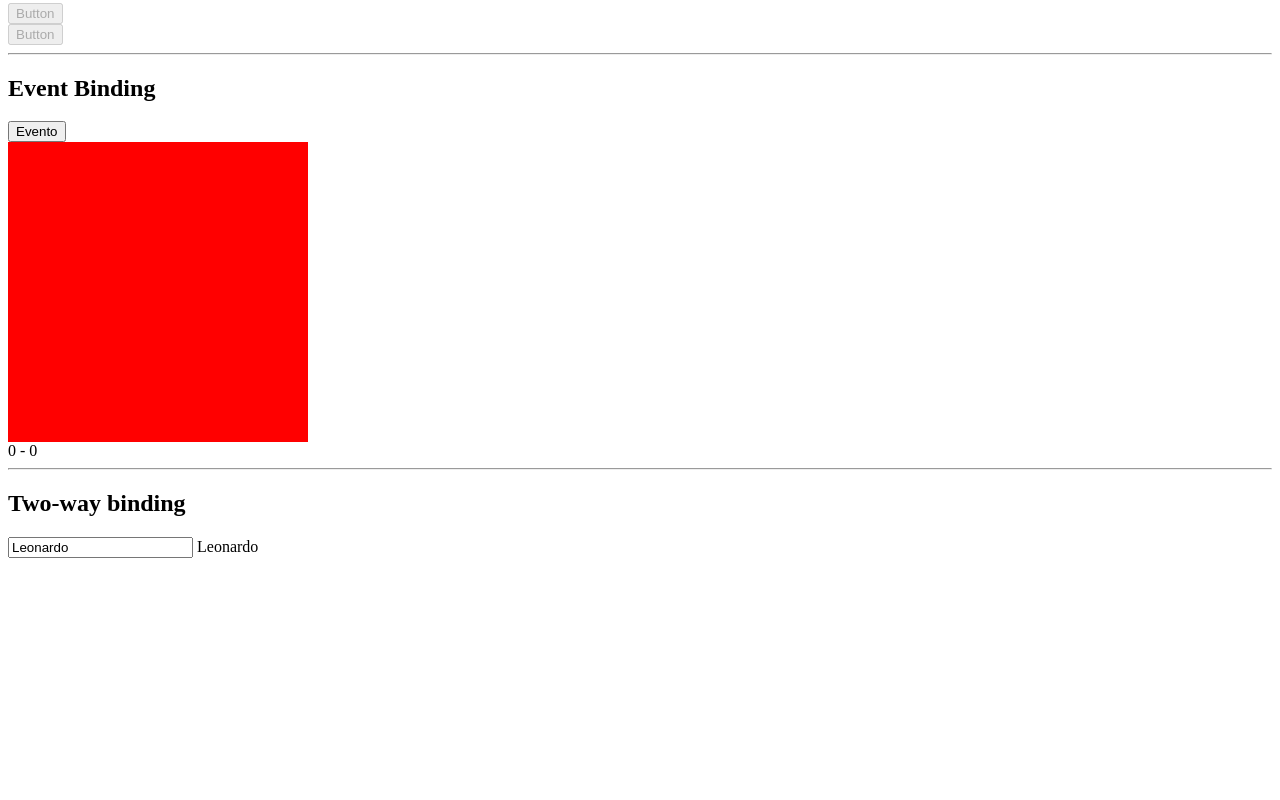
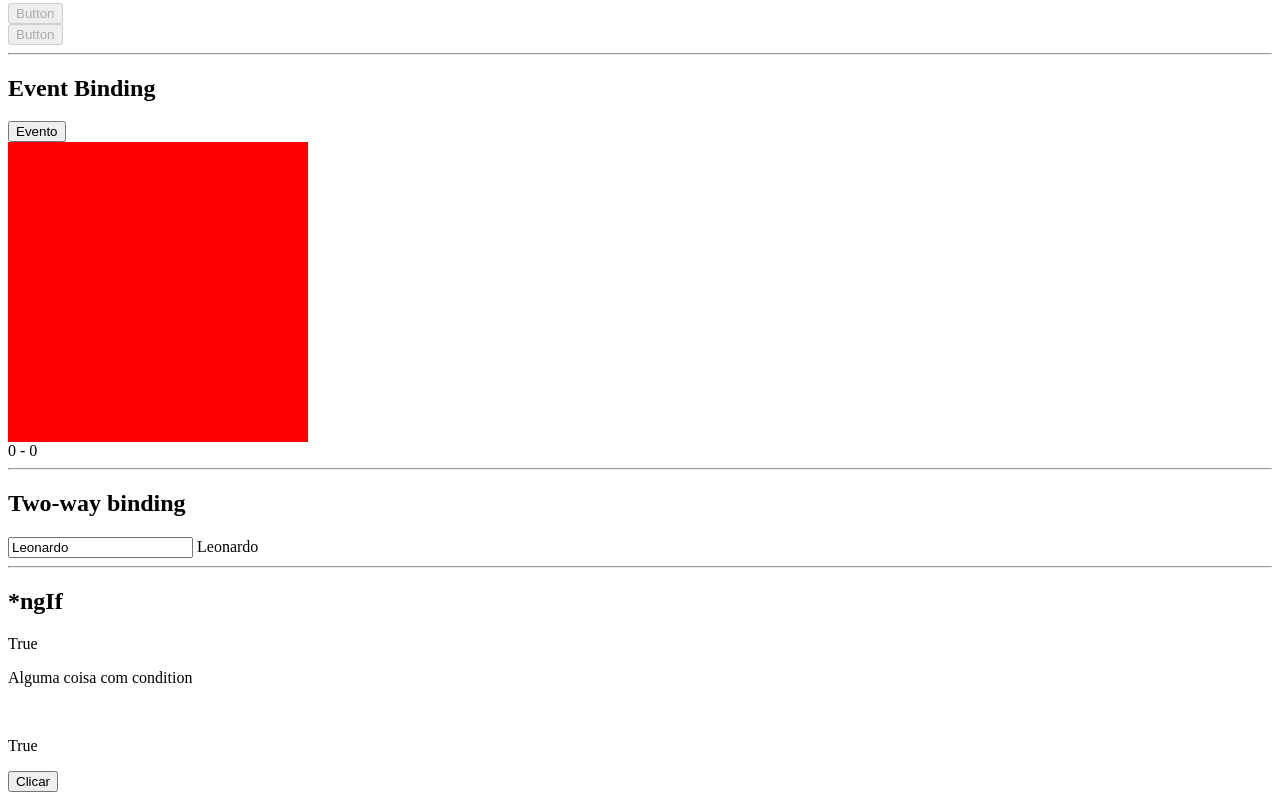
Before and after one commit to leonardosuave/Angular, an Angular app in the folder Template-Data-Binding/: page / in a window 1280 px wide. Shown: the part 303-1103 px from the top of the page. Before the commit the page ends 869 px from the top, so only its background shows below. Built offline with nearby package versions, Linux system fonts and the light colour scheme.

Commit message:
chore: Diretiva Angular - ngIf

```diff
--- a/Template-Data-Binding/src/app/app.component.ts
+++ b/Template-Data-Binding/src/app/app.component.ts
@@ -4,6 +4,7 @@
   selector: 'app-root',
   template:
   ` <app-interpolation-data-binding></app-interpolation-data-binding>
+    <app-diretivas-estruturais></app-diretivas-estruturais>
     <router-outlet></router-outlet>
   `
 })
--- a/Template-Data-Binding/src/app/app.module.ts
+++ b/Template-Data-Binding/src/app/app.module.ts
@@ -5,11 +5,13 @@
 import { AppRoutingModule } from './app-routing.module';
 import { AppComponent } from './app.component';
 import { InterpolationDataBindingComponent } from './interpolation-data-binding/interpolation-data-binding.component';
+import { DiretivasEstruturaisComponent } from './diretivas-estruturais/diretivas-estruturais.component';
 
 @NgModule({
   declarations: [
     AppComponent,
-    InterpolationDataBindingComponent
+    InterpolationDataBindingComponent,
+    DiretivasEstruturaisComponent
   ],
   imports: [
     BrowserModule,
--- /dev/null
+++ b/Template-Data-Binding/src/app/diretivas-estruturais/diretivas-estruturais.component.html
@@ -0,0 +1,18 @@
+<hr>
+<h2>*ngIf</h2>
+<p *ngIf="true">True</p> <!--Vai aparecer no html-->
+<p *ngIf="condition; else elseBlock">Alguma coisa com condition</p>
+<ng-template #elseBlock>
+    <p>
+        false
+    </p>
+</ng-template>
+<br>
+
+<p *ngIf="conditionClick">
+    True
+</p>
+<p *ngIf="!conditionClick">
+    false
+</p>
+<button (click)="onClick()">Clicar</button>
--- /dev/null
+++ b/Template-Data-Binding/src/app/diretivas-estruturais/diretivas-estruturais.component.ts
@@ -0,0 +1,36 @@
+import { Component, OnInit } from '@angular/core';
+
+@Component({
+  selector: 'app-diretivas-estruturais',
+  templateUrl: './diretivas-estruturais.component.html',
+  styleUrls: ['./diretivas-estruturais.component.scss']
+})
+export class DiretivasEstruturaisComponent implements OnInit {
+
+  public condition: boolean = true
+  public conditionClick: boolean = true
+
+  constructor() { }
+
+  ngOnInit(): void {
+
+    //Depois de 5s vai setar condition como false e vai destruir o elemento html ou como true para cria-lo novamente.
+    setInterval(() => {
+      if(this.condition) {
+        this.condition = false
+      } else {
+        this.condition = true
+      }
+
+    }, 2000)
+  }
+
+  public onClick() {
+    if(this.conditionClick) {
+      this.conditionClick = false
+    } else {
+      this.conditionClick = true
+    }
+  }
+
+}
```
Also changed, not shown: Template-Data-Binding/src/app/diretivas-estruturais/diretivas-estruturais.component.scss (added), 1 other file (tests, documents, lock files or other folders).
